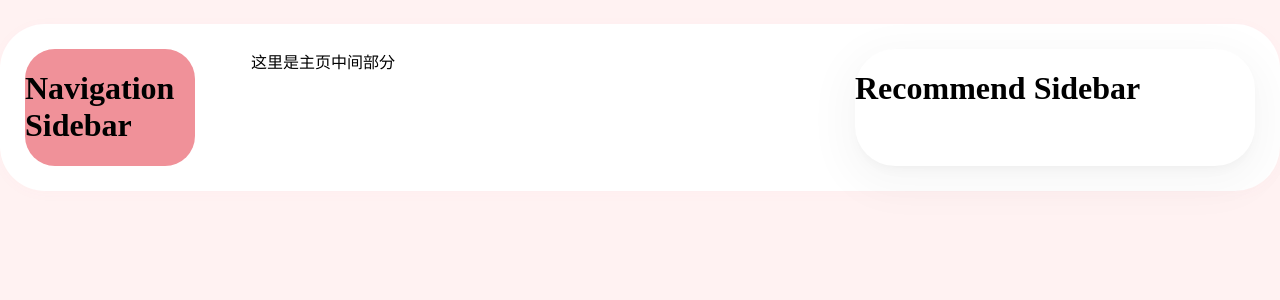
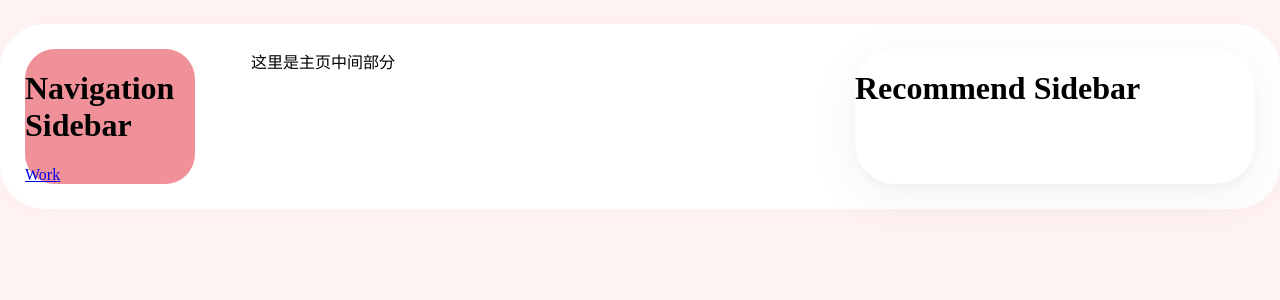
Before and after one commit to Saltro/nano, a React app: page / in a window 1280 px wide. Shown: the top 300 px of the page. Built offline with nearby package versions, Linux system fonts and the light colour scheme; no server answers.

Commit message:
perf(NavigationSideBar): 添加Work跳转

```diff
--- a/src/layouts/HomeLayout/components/NavigationSidebar/index.tsx
+++ b/src/layouts/HomeLayout/components/NavigationSidebar/index.tsx
@@ -1,10 +1,12 @@
 import React from 'react';
 import style from './index.less';
+import {Link} from "react-router-dom";
 
 const NavigationSidebar: React.FC<{}> = () => {
   return (
     <div id={style.container}>
       <h1>Navigation Sidebar</h1>
+      <Link to='/work'>Work</Link>
     </div>
   );
 };
```
